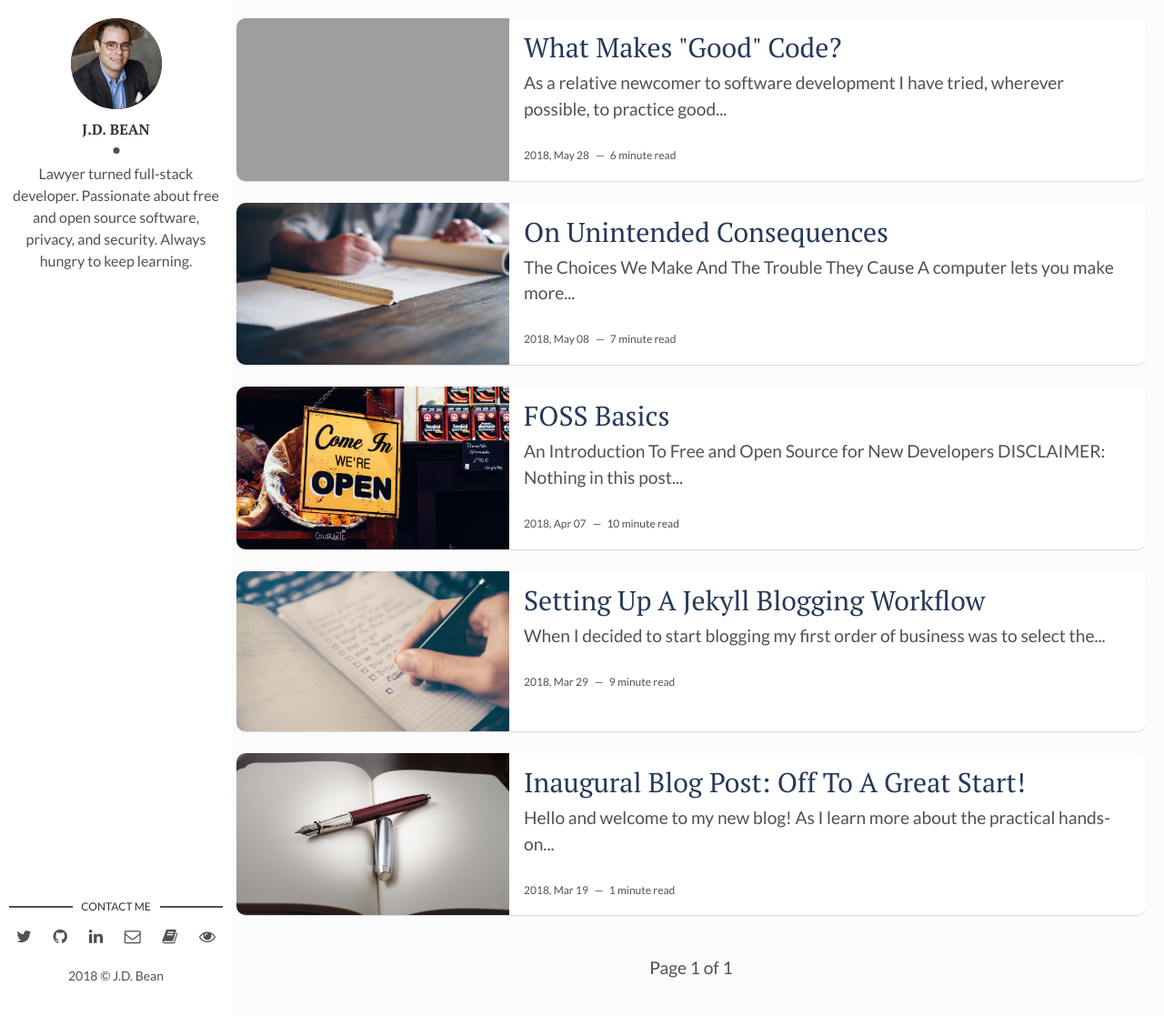
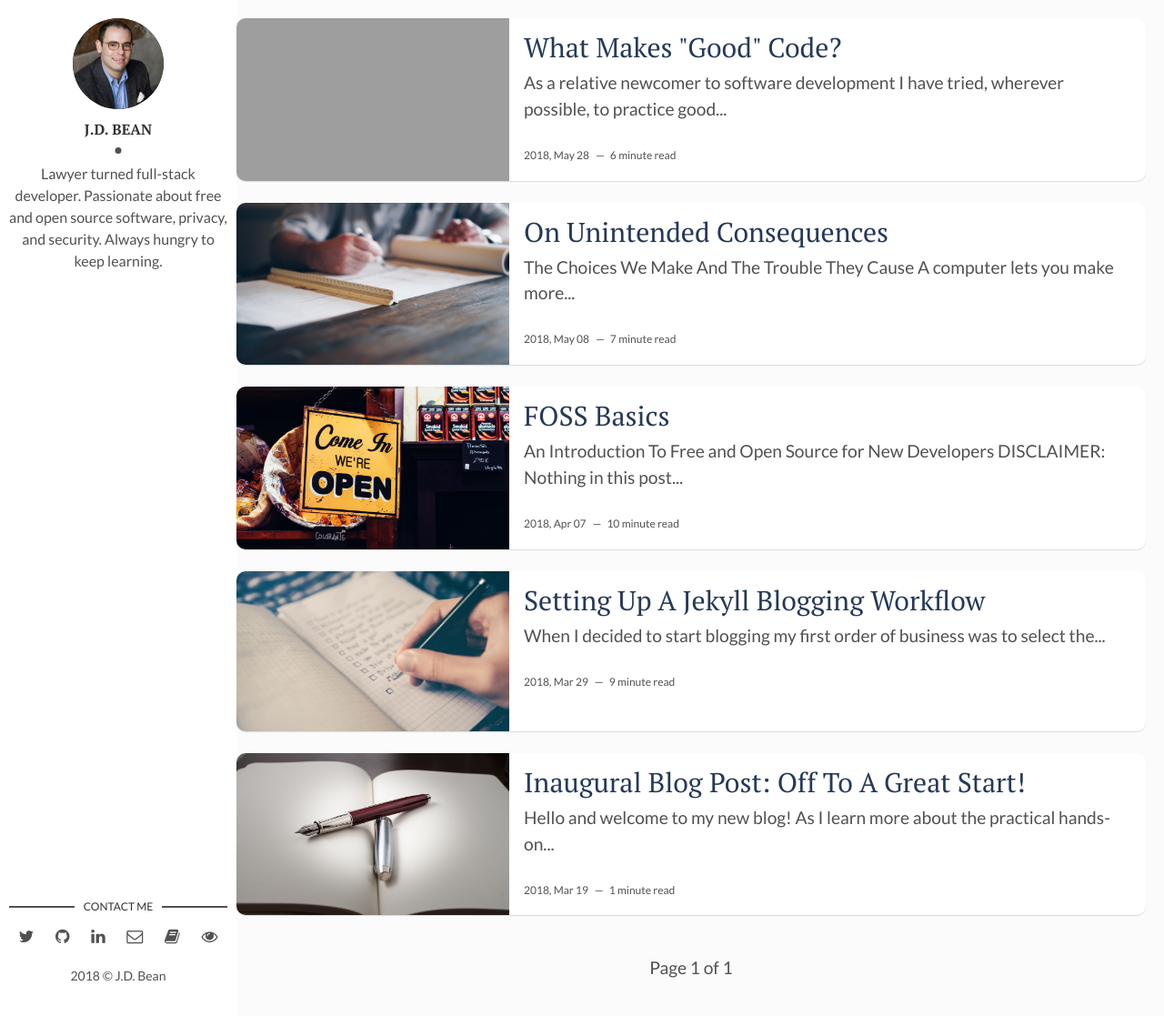
Before and after one commit to jdbean/blog-mirror, a Jekyll site: the page built from index.html, in a window 1280 px wide and 1117 px high. Shown: the whole window at 91% size. Built offline with Jekyll 4.4.1, drawn with Linux system fonts in a browser that asks for light colours; the list of posts is cut into pages by our own code; grey boxes are pictures that could not be loaded.

Commit message:
slight additional expansion of sidebar width to improve layout when scaling

```diff
--- a/assets/css/main.css
+++ b/assets/css/main.css
@@ -937,7 +937,7 @@ table tfoot td {
   top: 0;
   left: 0;
   bottom: 0;
-  width: 255px;
+  width: 260px;
   height: 100%;
   padding: 20px 10px;
   background-color: #ffffff;
--- a/assets/css/scss/parts/_home-page.scss
+++ b/assets/css/scss/parts/_home-page.scss
@@ -6,7 +6,7 @@
   top: 0;
   left: 0;
   bottom: 0;
-  width: 255px;
+  width: 260px;
   height: 100%;
   padding: 20px 10px;
   background-color: $white;
```
